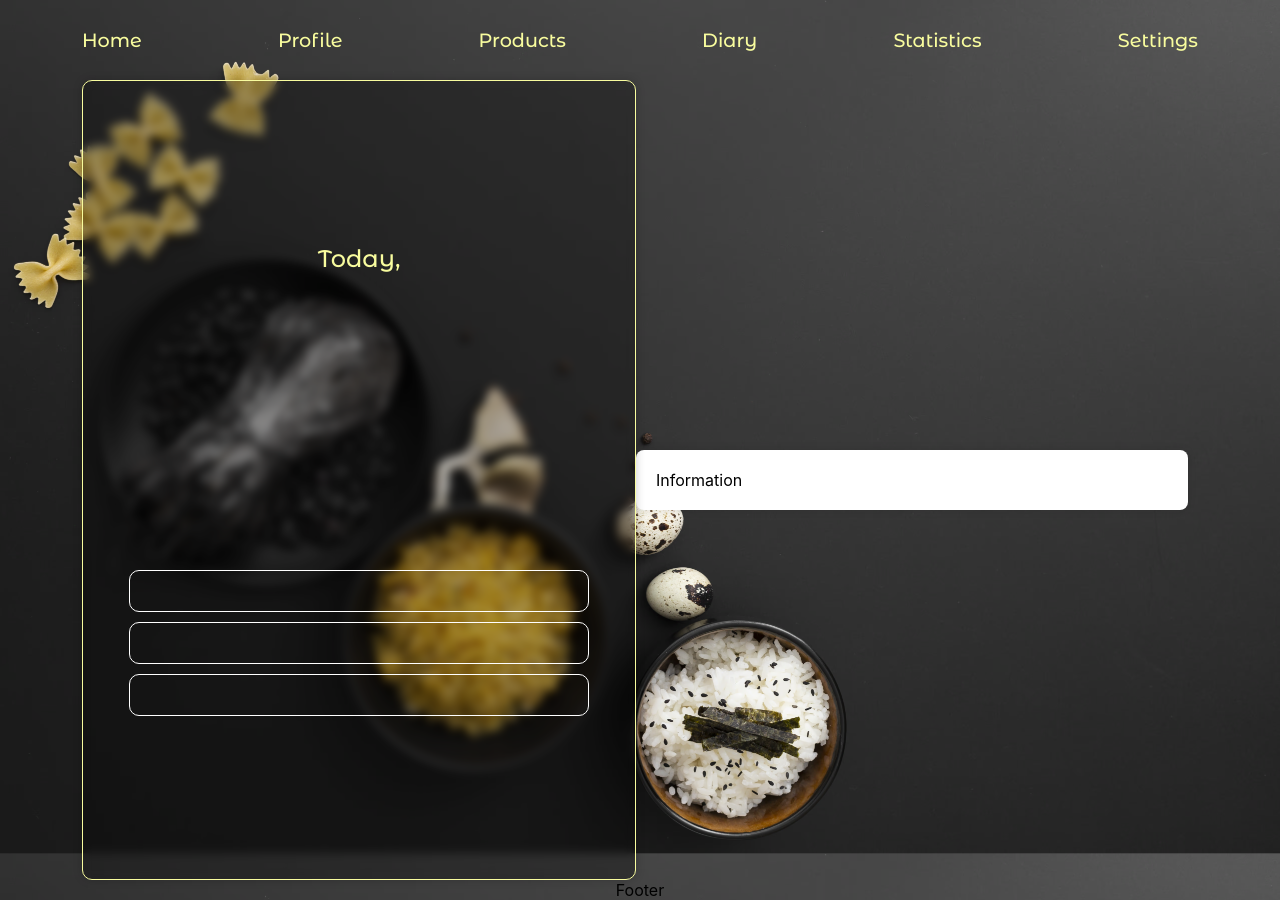
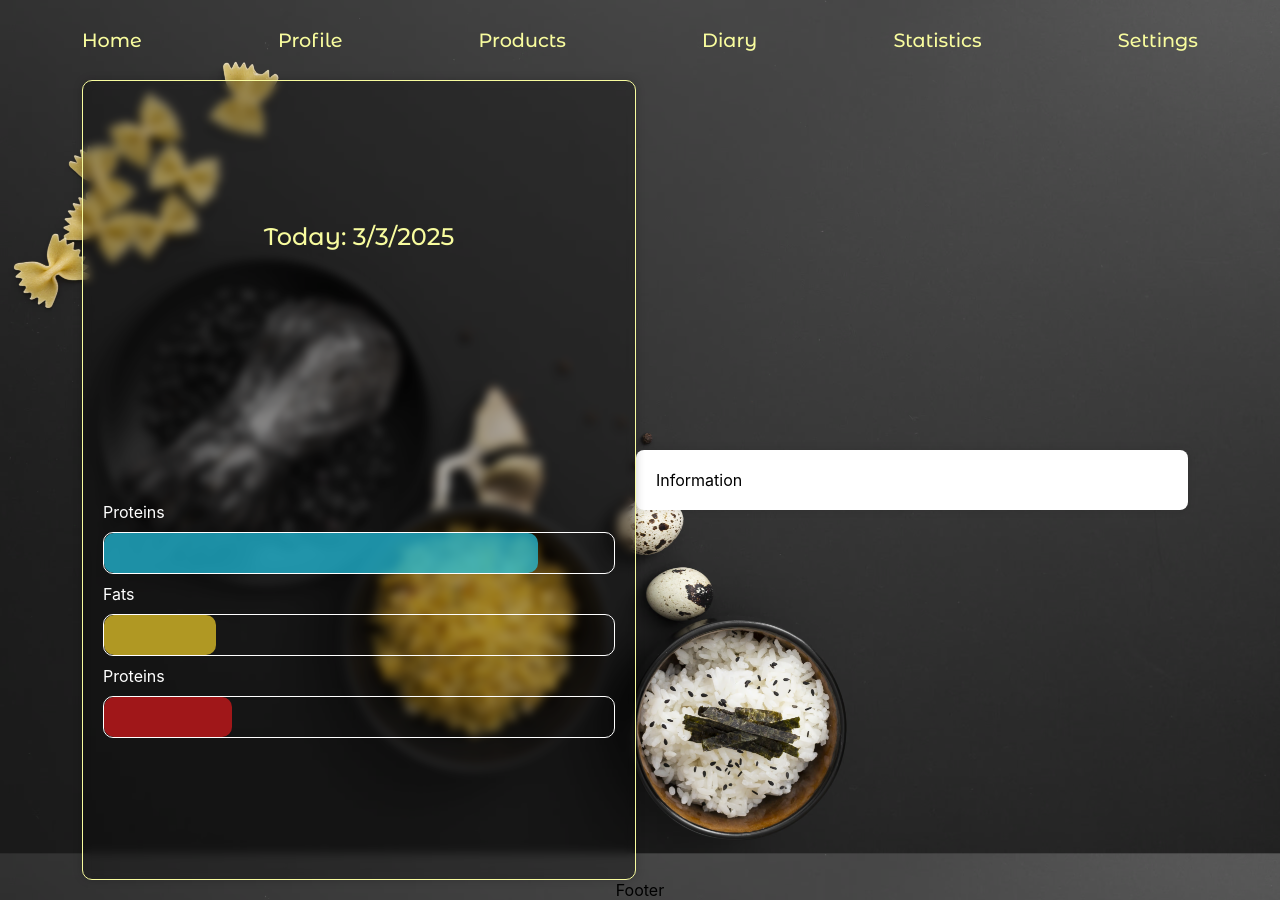
Before and after one commit to Bolbotunov/Gd-FD3-22-25_Bolbotunov, a React (Create React App) app in the folder myProject/: page / in a window 1280 px wide. Built offline with nearby package versions, Linux system fonts and the light colour scheme.

Commit message:
feat: create charts

```diff
--- a/myProject/src/components/charts/Chart.styled.jsx
+++ /dev/null
@@ -1,20 +0,0 @@
-import styled from 'styled-components';
-import { FlexDiv } from '../../styles/Common.styled';
-
-
-export const ChartLineStyle = styled('div')`
-	${FlexDiv}
-	padding: 20px;
-	border-radius: 10px;
-    border: 1px solid white;
-    width: 90%;
-    height: 35px;
-`;
-
-
-export const ChartsContainer = styled('div')`
-    ${FlexDiv};
-    flex-direction: column;
-    width: 100%;
-    gap:10px;
-`
--- /dev/null
+++ b/myProject/src/components/charts/Chart.styled.tsx
@@ -0,0 +1,45 @@
+import styled from 'styled-components';
+import { FlexDiv } from '../../styles/Common.styled';
+
+type ChartsFillingProps = {
+    fillPercent: string;
+    fillColor: string;
+  }
+
+export const ChartLineStyle = styled('div')`
+	${FlexDiv}
+	padding: 20px;
+	border-radius: 10px;
+    border: 1px solid white;
+    width: 100%;
+    height: 35px;
+    overflow:hidden;
+    position: relative;
+`;
+
+export const ChartLineBlock = styled('div')`
+	${FlexDiv}
+	align-items:left;
+`;
+
+
+export const ChartsContainer = styled('div')`
+    ${FlexDiv};
+    flex-direction: column;
+    align-items: initial;
+    width: 100%;
+    gap:10px;
+`
+
+export const ChartsFilling = styled('span')<ChartsFillingProps>`
+    ${FlexDiv};
+    width: ${({ fillPercent }) => fillPercent || '0%'};
+    background-color: ${({ fillColor }) => fillColor };
+    opacity: 0.7;
+    height: 100%;
+    position: absolute;
+    left: 0;
+    top: 0;
+    border-radius: 10px;
+    transition: width 0.5s ease;
+`
--- a/myProject/src/components/charts/Chart.tsx
+++ b/myProject/src/components/charts/Chart.tsx
@@ -1,17 +1,45 @@
-import { ChartsContainer } from "./Chart.styled";
+import { ChartsContainer, ChartsFilling } from "./Chart.styled";
 import { ChartLineStyle } from "./Chart.styled";
+import { ChartLineTitle } from "../../styles/Fonts.styled";
+import { ChartLineBlock } from "./Chart.styled";
 
+  type ChartPercentProps =  {
+    proteinPercent: string;
+    fatsPercent: string;
+    carbsPercent: string;
+    proteinColor: string;
+    fatsColor: string;
+    carbsColor: string;
+  }
 
-
-export default function Chart() {
+export default function Chart(props: ChartPercentProps) {
 
     return (
         <>
         <ChartsContainer>
-          <ChartLineStyle/>
-          <ChartLineStyle/>
-          <ChartLineStyle/>
-        </ChartsContainer>
+          <ChartLineBlock>
+            <ChartLineTitle>Proteins</ChartLineTitle>
+          </ChartLineBlock>
+          <ChartLineStyle>
+            <ChartsFilling fillPercent = {props.proteinPercent} fillColor = {props.proteinColor}/>
+          </ChartLineStyle>
+
+          <ChartLineBlock>
+            <ChartLineTitle>Fats</ChartLineTitle>
+          </ChartLineBlock>
+          <ChartLineStyle>
+            <ChartsFilling fillPercent = {props.fatsPercent}  fillColor = {props.fatsColor}/>
+          </ChartLineStyle>
+
+          <ChartLineBlock>
+            <ChartLineTitle>Proteins</ChartLineTitle>
+          </ChartLineBlock>
+          <ChartLineStyle>
+            <ChartsFilling fillPercent = {props.carbsPercent}  fillColor = {props.carbsColor}/>
+          </ChartLineStyle>
+
+
+         </ChartsContainer>
         </>
       );
 }
--- a/myProject/src/components/todayBlock/TodayBlock.tsx
+++ b/myProject/src/components/todayBlock/TodayBlock.tsx
@@ -1,22 +1,34 @@
 import { BlurContainer } from "../../styles/Common.styled";
-import { CategoryTitle } from "../../styles/Fonts.styled";
-import { CurrentDateType } from "../CurrentDate";
-import { useContext } from 'react'
-import { DateContext } from "../../contexts/DateContext";
+import { CategoryTitleStyle } from "../../styles/Fonts.styled";
 import Chart from "../charts/Chart";
+import useCurrentDate from "../../hooks/useCurrentDate";
+import { appColors } from "../../styles/AppColors";
+
+export default function TodayBlock() {
+  // const dateContext: any = useContext(DateContext);
+  //   const { currentDate } = dateContext
+  const currentDate = useCurrentDate();
+
+  const proteinPercent = '85%';
+  const fatsPercent = '22%';
+  const carbsPercent = '25%';
 
 
-export default function TodayBlock() {
-  const dateContext: any = useContext(DateContext);
-
-    const { currentDate } = dateContext
     return (
         <>
+
         <BlurContainer>
-          <CategoryTitle>
-            Today, {currentDate.toLocaleDateString}
-          </CategoryTitle>
-          <Chart/>
+          <CategoryTitleStyle>
+            Today: {currentDate}
+          </CategoryTitleStyle>
+          <Chart
+          proteinPercent = {proteinPercent}
+          fatsPercent= {fatsPercent}
+          carbsPercent = {carbsPercent}
+          proteinColor = {appColors.colors.PROTEIN_COLOR}
+          fatsColor = {appColors.colors.FATS_COLOR}
+          carbsColor = {appColors.colors.CARBS_COLOR}
+          />
         </BlurContainer>
         </>
       );
--- /dev/null
+++ b/myProject/src/hooks/useCurrentDate.tsx
@@ -0,0 +1,12 @@
+import { useEffect, useState } from "react"
+
+
+export default function useCurrentDate() {
+    const [currentDate, setCurrentDate] = useState(new Date())
+
+    useEffect(() => {
+        setCurrentDate(new Date())
+    }, [])
+
+    return currentDate.toLocaleDateString();
+}
--- a/myProject/src/pages/HomePage.tsx
+++ b/myProject/src/pages/HomePage.tsx
@@ -1,7 +1,5 @@
 import TodayBlock from "../components/todayBlock/TodayBlock"
 import InformationSection from "../components/information/informationSection"
-import { CategoryTitle } from "../styles/Fonts.styled"
-
 
 export default function HomePage() {
     return (
--- a/myProject/src/styles/AppColors.js
+++ b/myProject/src/styles/AppColors.js
@@ -1,8 +1,9 @@
 export const appColors = {
     colors: {
         MAIN_COLOR: '#F8FC9E',
-        // ADDITIONAL_COLOR: '#d4e726',
+        PROTEIN_COLOR: '#23C6E6',
+        FATS_COLOR:'#F2D12A',
+        CARBS_COLOR: '#DC191C',
         WHITE_COLOR: '#ffffff',
-        // HOVER_COLOR: '#e5ff00',
     }
 }
--- a/myProject/src/styles/Fonts.styled.jsx
+++ b/myProject/src/styles/Fonts.styled.jsx
@@ -20,9 +20,15 @@ export const FontsHeaderStyle = styled(Link)`
 `
 
 
-export const CategoryTitle = styled('h2')`
+export const CategoryTitleStyle = styled('h2')`
    ${FontsFamily};
     /* font-size: 1.2rem; */
     font-weight: 500;
     color: ${props => props.theme.colors.MAIN_COLOR};
 `;
+
+
+export const ChartLineTitle = styled('p')`
+	 color: ${props => props.theme.colors.WHITE_COLOR};
+     text-align:left;
+`;
```
Also changed, not shown: myProject/src/components/CurrentDate.tsx (deleted, +0 -15 lines).
